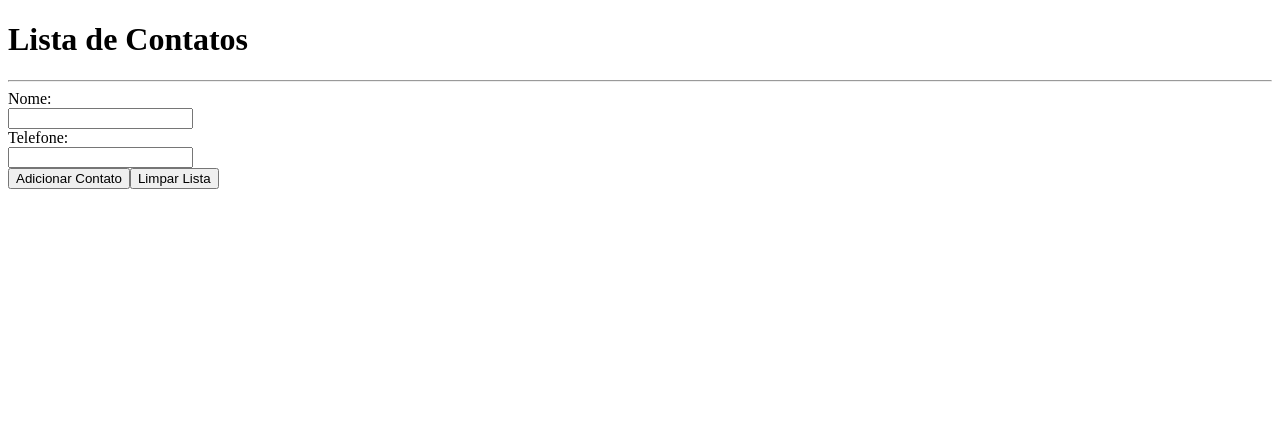
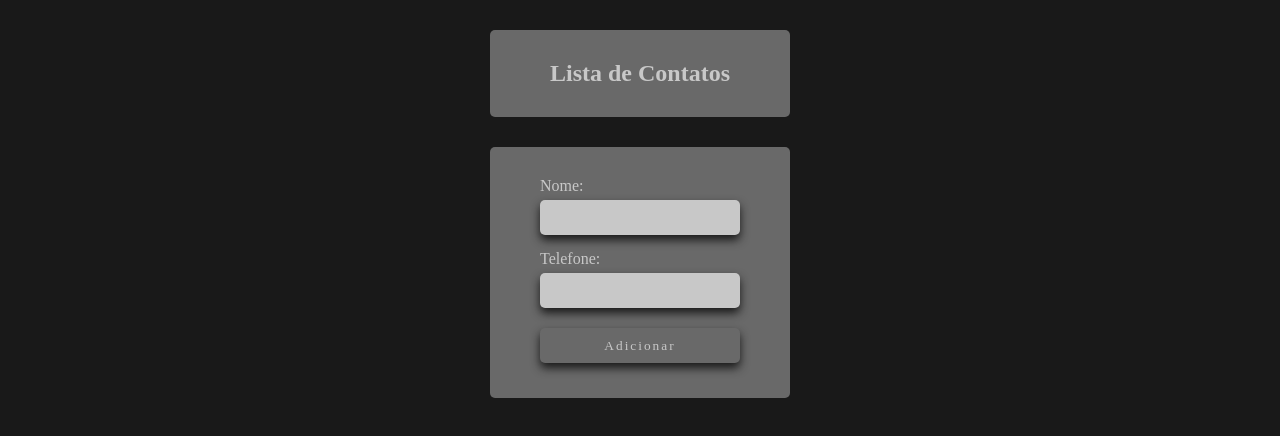
Before and after one commit to VictorParizio/lista-de-contatos, a React (Vite) app: page / in a window 1280 px wide. Shown: the top 436 px of the page. Built offline with nearby package versions, Linux system fonts and the light colour scheme; the HTML template or start-up script is replaced by a standard one.

Commit message:
feat(App, Contato) Estilização Foi adicionado um estilo primário para a aplicação

```diff
--- /dev/null
+++ b/src/App.css
@@ -0,0 +1,89 @@
+:root{
+    --dark: rgb(25, 25, 25);
+    --moderate: rgb(105, 105, 105);
+    --light: rgb(200, 200, 200);
+    --emphasis: rgb(255, 255, 255);
+}
+
+* {
+    font-family: 'Times New Roman', Times, serif;
+    margin: 0;
+    padding: 0;
+    box-sizing: border-box;
+    color: var(--light);
+}
+
+input{
+    background-color: var(--light);
+    color: var(--dark);
+    padding: 0 10px;
+}
+
+input,
+button {
+    display: block;
+    height: 35px;
+    width: 200px;
+    border: none;
+    border-radius: 5px;
+    margin: 5px 0;
+    box-shadow: 0 5px 10px var(--dark);
+}
+
+button {
+    background-color: transparent;
+    cursor: pointer;
+    letter-spacing: 2px;
+}
+
+button:hover{
+    box-shadow: 0 0 15px var(--light);
+    color: var(--emphasis);
+    font-weight: bolder;
+}
+
+body {
+    background-color: var(--dark);
+    padding: 30px;
+}
+
+main{
+    display: grid;
+    justify-content: center;
+    gap: 30px;
+}
+
+section {
+    padding: 30px;
+    max-width: 500px;
+    min-width: 300px;
+    border-radius: 5px;
+}
+
+.header {
+    background-color: var(--moderate);
+    text-align: center;
+}
+
+.deshboar {
+    background-color: var(--moderate);
+    display: flex;
+    flex-direction: column;
+    align-items: center;
+    justify-content: center;
+    gap: 10px;
+}
+
+.list {
+    display: grid;
+    gap: 10px;
+    padding: 0;
+}
+
+.list div {
+    background-color: var(--moderate);
+    display: flex;
+    justify-content: space-around;
+    border-radius: 5px;
+    padding: 10px;
+}
--- a/src/App.jsx
+++ b/src/App.jsx
@@ -1,6 +1,7 @@
 import React, { useState, useRef, useEffect } from 'react'
 import Contato from './componentes/Contato'
 import { v4 as uuid } from 'uuid'
+import './App.css'
 
 export default function App() {
 
@@ -66,25 +67,31 @@ export default function App() {
   }, [listaContatos])
 
   return (
-    <>
+    <main>
+      <section className='header'>
         <h1>Lista de Contatos</h1>
-      <hr />
+      </section>
+
+      <section className='deshboar'>
         <div>
-        <label>Nome:</label><br />
+          <label className='label'>Nome:</label>
           <input type="text" ref={inputNome} onChange={novoNome} value={contato.nome} />
         </div>
 
         <div>
-        <label>Telefone:</label><br />
+          <label>Telefone:</label>
           <input type="tel" ref={inputTelefone} onChange={novoTelefone} onKeyUp={enterAddContato} value={contato.telefone} />
         </div>
 
-      <button onClick={addContato}>Adicionar Contato</button>
-      <button onClick={limparStorage}>Limpar Lista</button>
+          <button onClick={addContato}>Adicionar</button>
+          {/* <button onClick={limparStorage}>Limpar Lista</button> */}
+      </section>
 
+      <section className='list'>
         {listaContatos.map(contato => {
           return <Contato key={contato.id} id={contato.id} nome={contato.nome} telefone={contato.telefone} remover={removerContato} />
         })}
-    </>
+      </section>
+    </main>
   )
 }
--- a/src/componentes/Contato.jsx
+++ b/src/componentes/Contato.jsx
@@ -3,8 +3,9 @@ import React from "react";
 export default function Contato(props){
     return(
         <div>
-            {props.nome} - {props.telefone}
-            <button onClick={()=>{props.remover(props.id)}}>Remover</button>
+            <p>{props.nome}</p>
+            <p>{props.telefone}</p>
+            <span onClick={()=>{props.remover(props.id)}}>X</span>
         </div>
     )
 }
```
Lines whose indentation alone changed are shown as unchanged.
